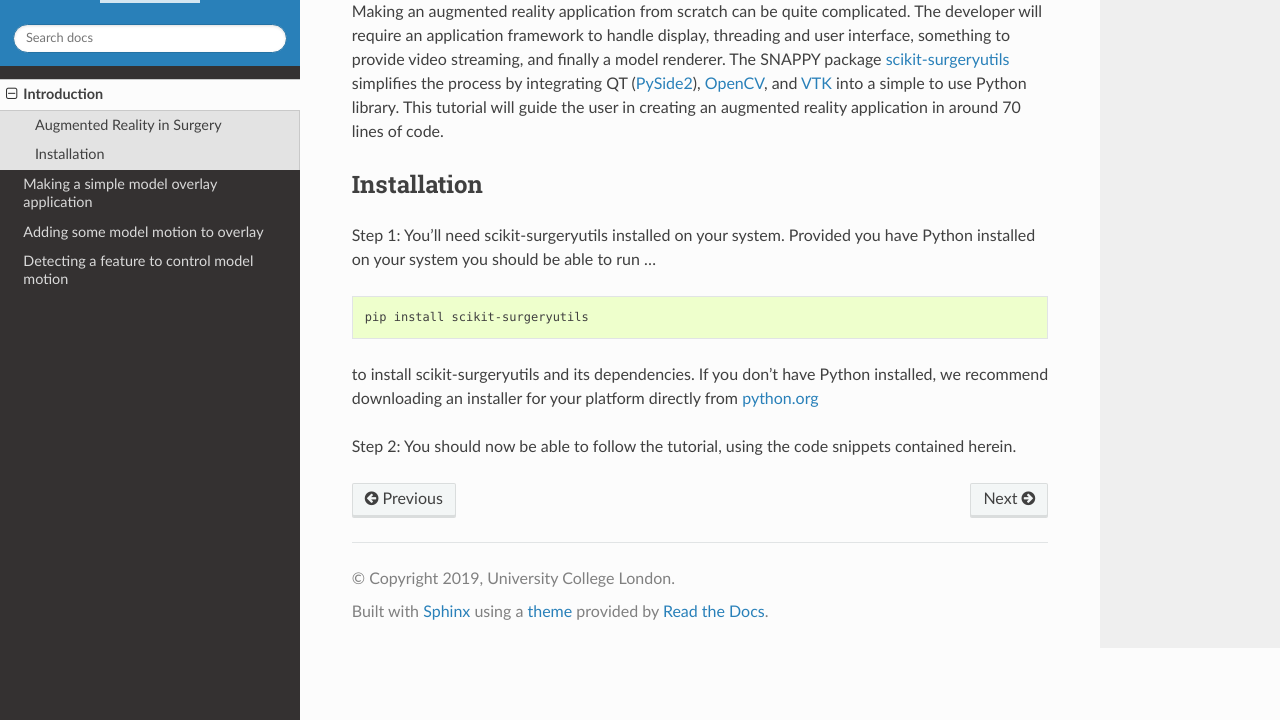
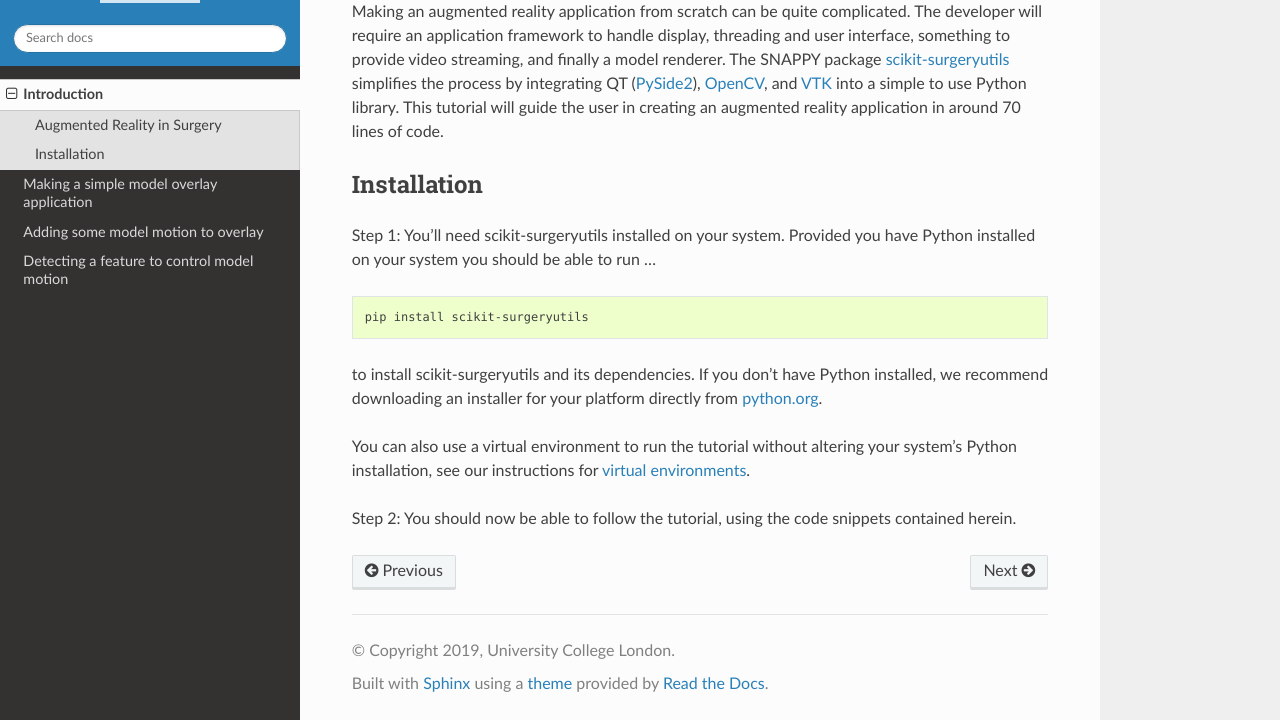
Before and after one commit to SciKit-Surgery/scikit-surgerytutorial01, a Sphinx documentation site: the page built from doc/00_Introduction.rst, in a window 1280 px wide and 900 px high, scrolled down 768 px, cut to the strip 180-900 px from the top of the window. Built offline with Sphinx 7.4.7 and the Read the Docs theme 2.0.0, drawn with Linux system fonts in a browser that asks for light colours; formulas are drawn with MathJax 3.

Commit message:
Issue #8 added link to virtual env instructions

```diff
--- a/doc/00_Introduction.rst
+++ b/doc/00_Introduction.rst
@@ -48,7 +48,10 @@ your system you should be able to run ...
   pip install scikit-surgeryutils
 
 to install scikit-surgeryutils and its dependencies. If you don't have Python installed, we
-recommend downloading an installer for your platform directly from `python.org`_
+recommend downloading an installer for your platform directly from `python.org`_.
+
+You can also use a virtual environment to run the tutorial without altering your system's Python
+installation, see our instructions for `virtual environments`_.
 
 Step 2:
 You should now be able to follow the tutorial, using the code snippets contained herein.
@@ -60,3 +63,4 @@ You should now be able to follow the tutorial, using the code snippets contained
 .. _`PySide2`: https://pypi.org/project/PySide2
 .. _`OpenCV` : https://pypi.org/project/opencv-contrib-python
 .. _`VTK` : https://pypi.org/project/vtk
+.. _`virtual environments` : https://weisslab.cs.ucl.ac.uk/WEISS/wiki/wikis/Creating-Python-Virtual-Environment-using-Anaconda/Minicoda-and-Virtualenv
```
